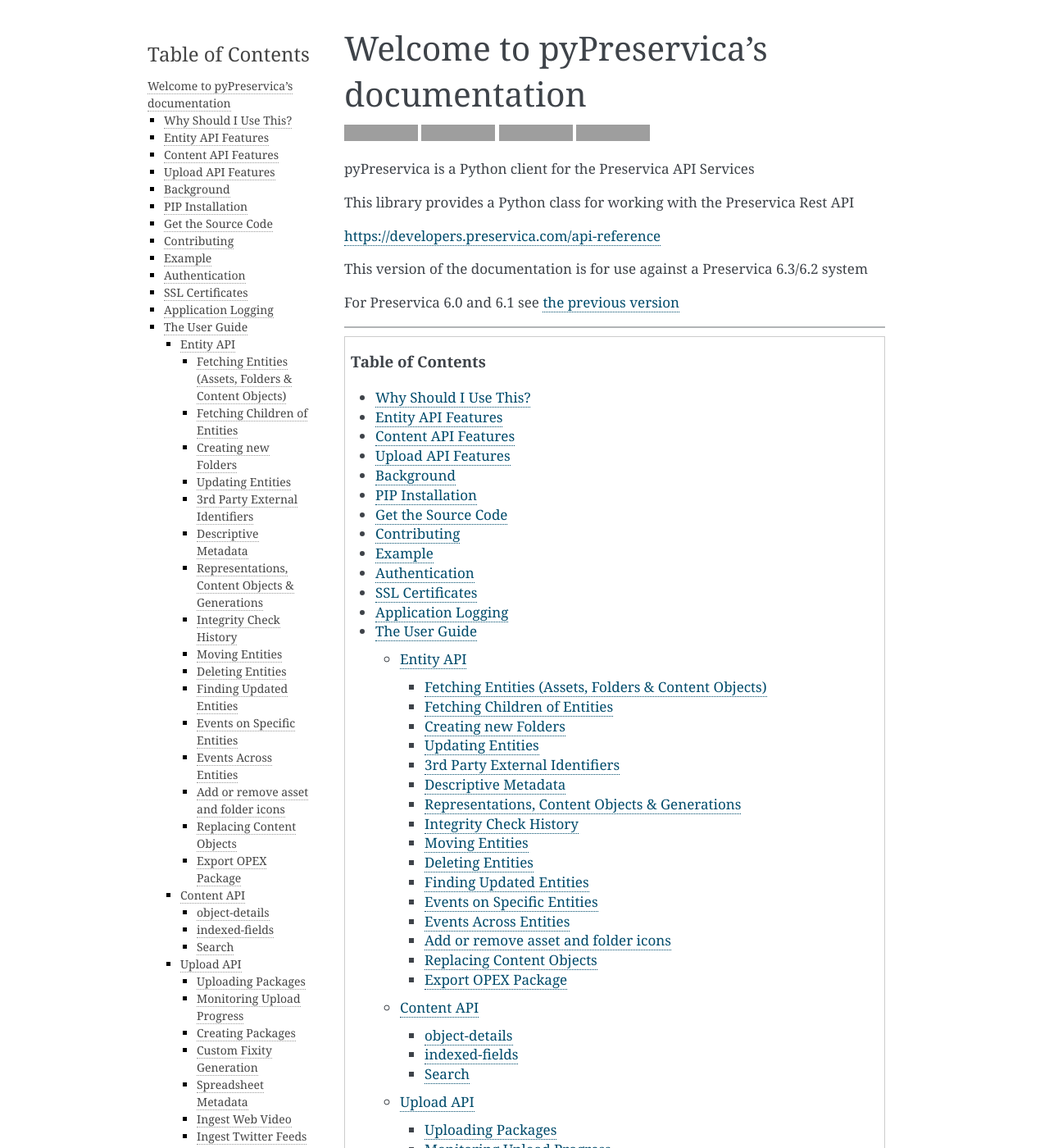
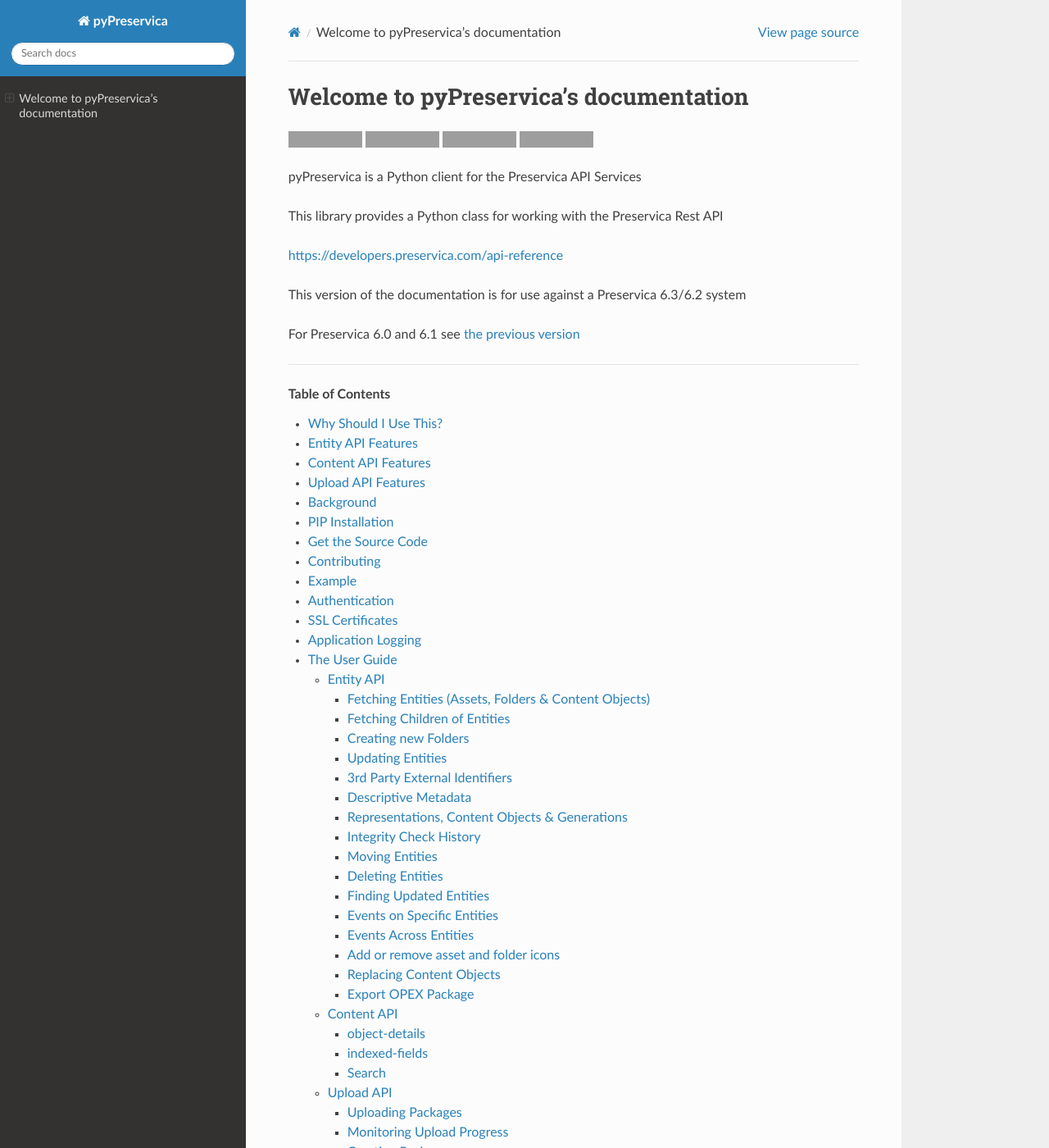
Before and after one commit to carj/pyPreservica, a Sphinx documentation site: the page built from docs/index.rst, in a window 1280 px wide and 1400 px high. Shown: the whole window at 82% size. Built offline with Sphinx 7.4.7 and the Read the Docs theme 2.0.0, drawn with Linux system fonts in a browser that asks for light colours; some of the changed text lies outside the part shown; grey boxes are pictures that could not be loaded.

Commit message:
documentation updates

```diff
--- a/docs/conf.py
+++ b/docs/conf.py
@@ -1,5 +1,5 @@
 import sphinx_rtd_theme
-import alabaster
+
 
 master_doc = 'index'
 
@@ -12,8 +12,7 @@
     'sphinx.ext.todo',
 ]
 
-#html_theme = "sphinx_rtd_theme"
-html_theme = 'alabaster'
+html_theme = "sphinx_rtd_theme"
 
 pygments_style = 'default'
 
--- a/docs/index.rst
+++ b/docs/index.rst
@@ -1989,7 +1989,8 @@
     :return: The updated Entity
     :rtype: Entity
 
-    .. py:method::  move_sync(entity, dest_folder)
+
+   .. py:method::  move_sync(entity, dest_folder)
 
     Move an entity (asset or folder) to a new folder
     This call blocks until the move is complete
@@ -2000,7 +2001,7 @@
     :rtype: Entity
 
 
-    .. py:method::  move_async(entity, dest_folder)
+   .. py:method::  move_async(entity, dest_folder)
 
     Move an entity (asset or folder) to a new folder
     This call returns immediately and does not block
@@ -2011,7 +2012,7 @@
     :rtype: str
 
 
-   .. py:method::  move(entity, dest_folder)
+   .. py:method::   move(entity, dest_folder)
 
     Move an entity (asset or folder) to a new folder
     This call is an alias for the move_sync (blocking) method.
```
Also changed, not shown: other parts of docs/index.rst (+1 -1 lines).
